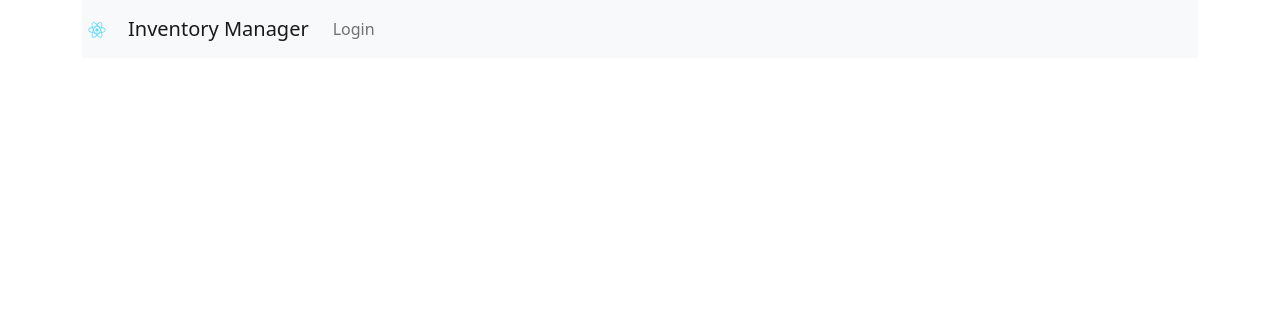
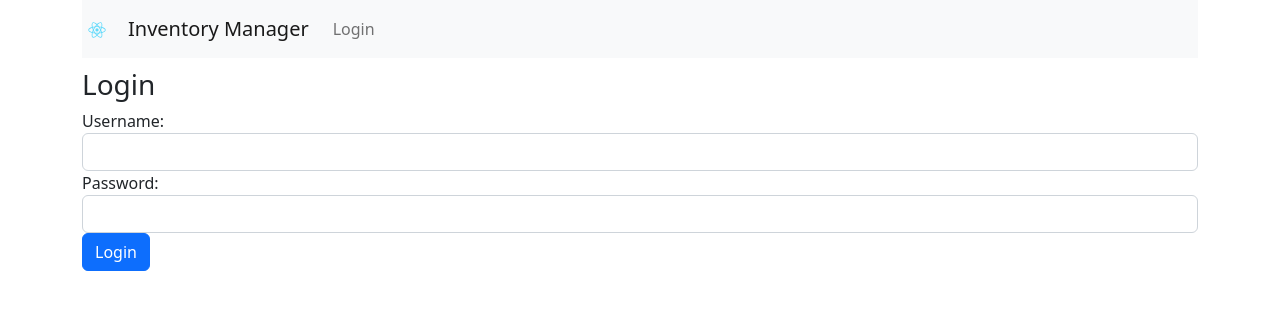
Before and after one commit to il8677/shopmanager, a React (Create React App) app in the folder ui/: page / in a window 1280 px wide. Shown: the top 310 px of the page. Built offline with nearby package versions, Linux system fonts and the light colour scheme.

Commit message:
Login on dashboard

```diff
--- a/ui/src/App.js
+++ b/ui/src/App.js
@@ -118,8 +118,15 @@
           <Route path="/inventory" component={Inventory}/>
           <Route path="/receipt" component={Receipt}/>
           <Route path="/management" component={CreateUser}/>
-          <Route path="/login" component={Login}/>
           <Route path="/logout" component={Logout}/>
+
+          {!userData &&
+            <Route path="/" component={Login}></Route>
+          }
+
+          {userData &&
+            <Route path="/login" component={Login}/>
+          }
 
         </div>
       </Router>
```
